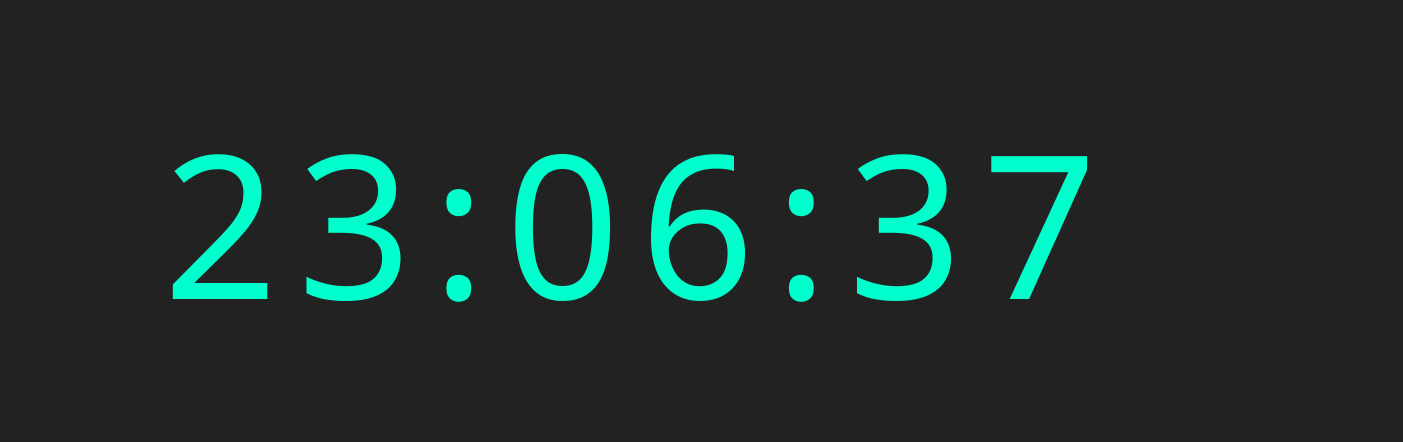
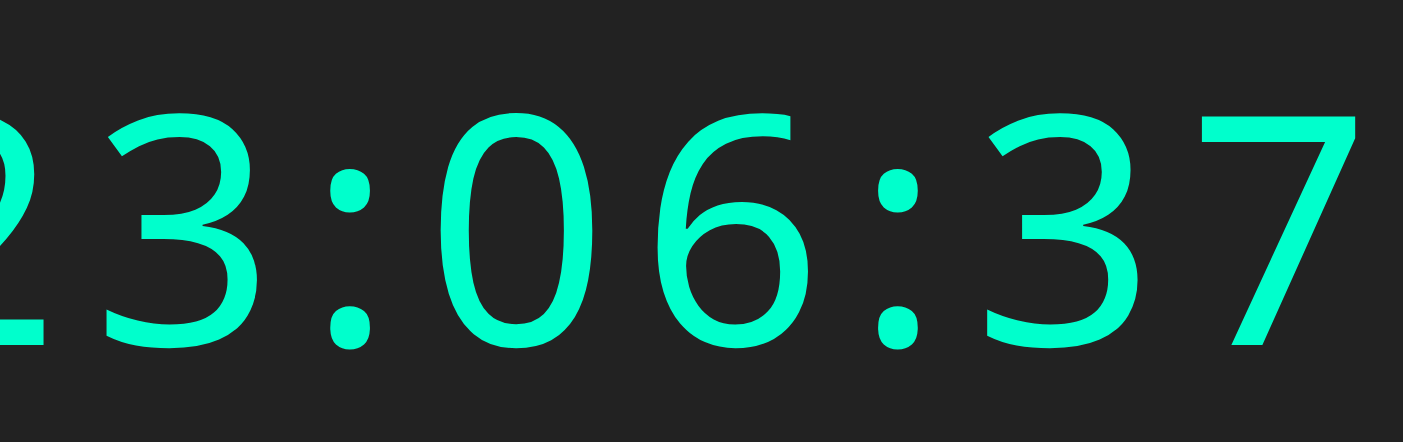
Before and after one commit to KyokkoBroadcastingStation/digital-clock, a plain HTML site: page index.html in a window 1280 px wide. Shown: the part 179-621 px from the top of the page, 1403 px wide, since content can reach past the window. Drawn offline with Linux system fonts and the light colour scheme.

Commit message:
font-size 20remへ変更

```diff
--- a/index.html
+++ b/index.html
@@ -18,7 +18,7 @@
     }
 
     #clock {
-      font-size: 12.5rem;
+      font-size: 20rem;
       letter-spacing: 0.1em;
       margin: 5px;
     }
```
